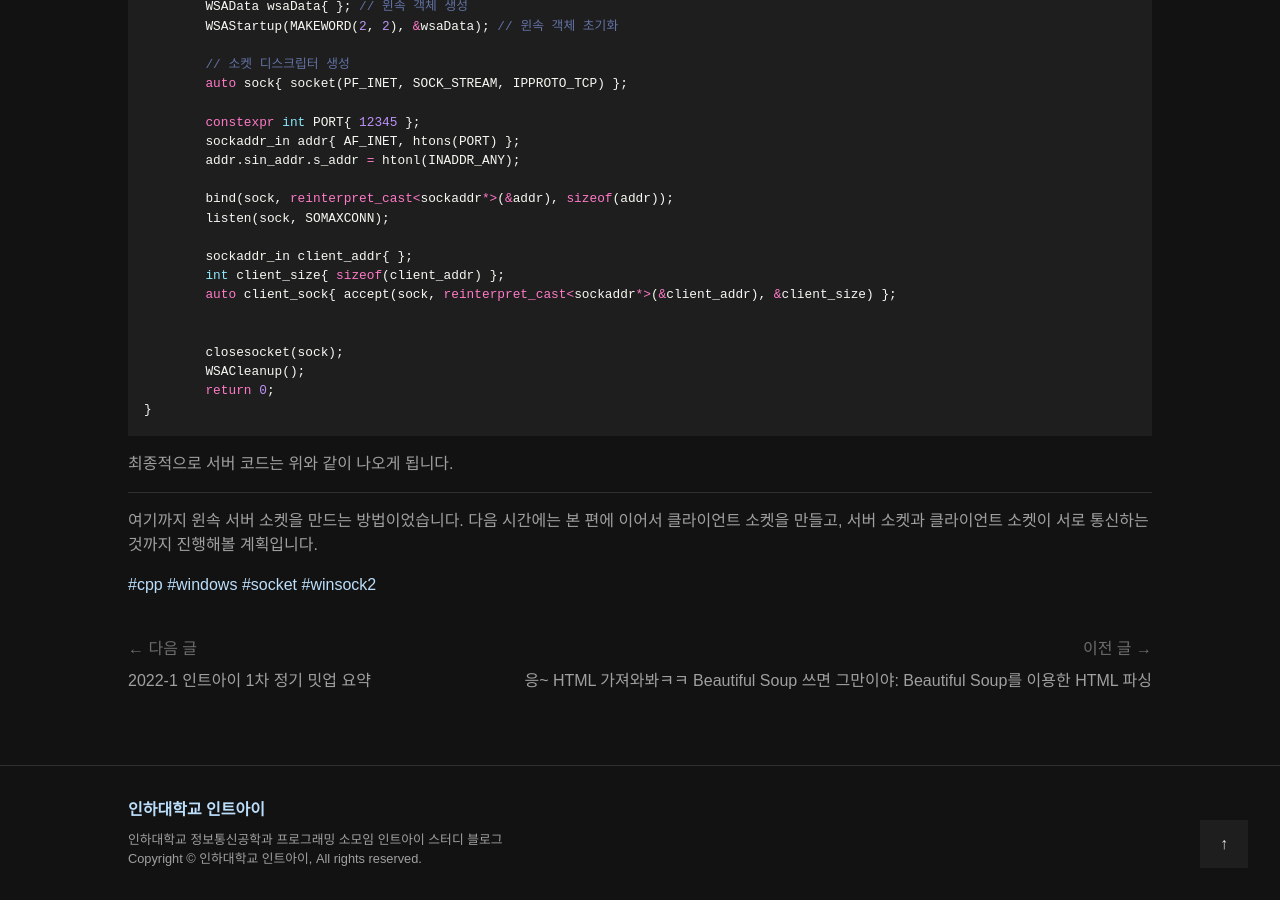
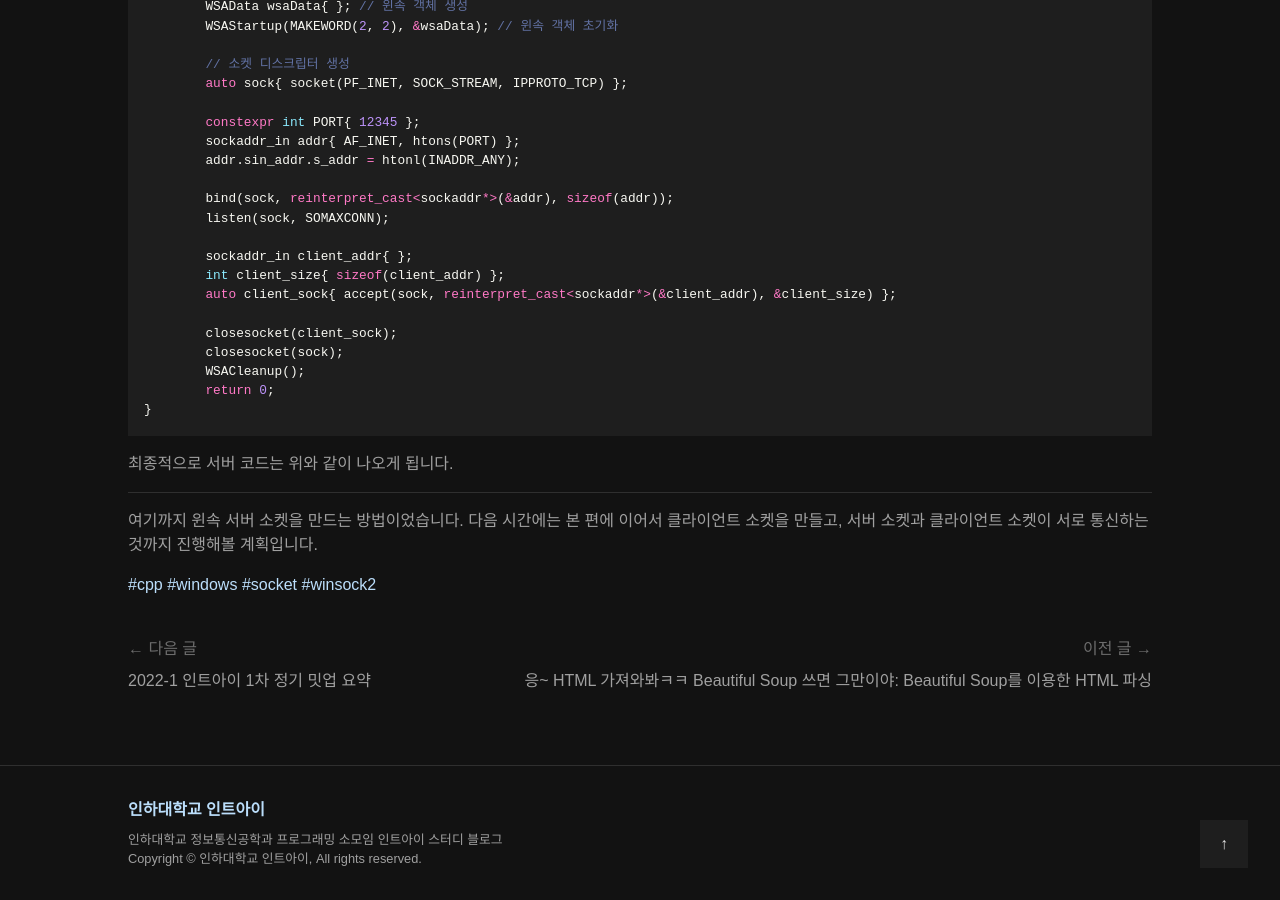
Before and after one commit to int-i/int-i.github.io, a Jekyll site: the page built from _posts/2022-03-24-socket.md, in a window 1280 px wide and 900 px high, scrolled down 2824 px. Built offline with Jekyll 4.4.1, drawn with Linux system fonts in a browser that asks for light colours; some web fonts are replaced; a script that is not in the unit is left out; comment, search, counter and statistics services are not loaded.

Commit message:
Update post

```diff
--- a/_posts/2022-03-24-socket.md
+++ b/_posts/2022-03-24-socket.md
@@ -139,7 +139,7 @@ int main() {
 	int client_size{ sizeof(client_addr) };
 	auto client_sock{ accept(sock, reinterpret_cast<sockaddr*>(&client_addr), &client_size) };
 
-
+	closesocket(client_sock);
 	closesocket(sock);
 	WSACleanup();
 	return 0;
```
